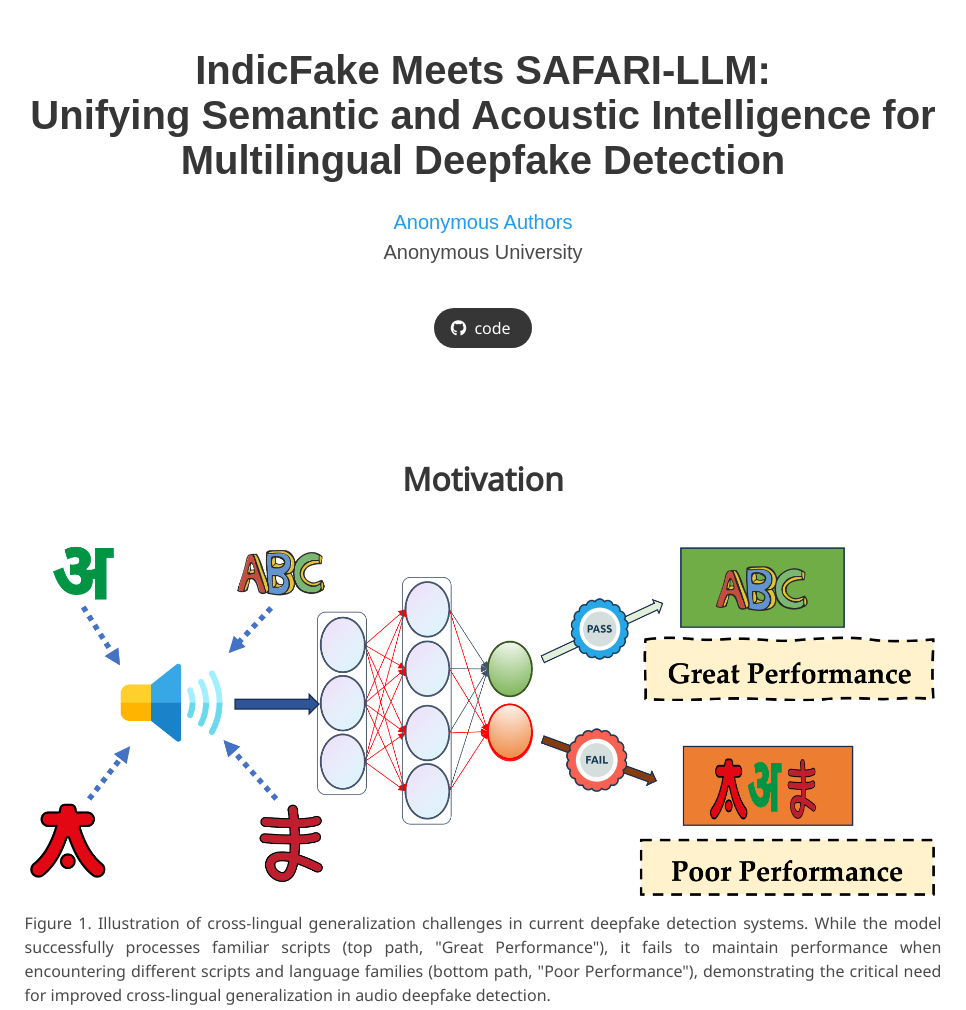
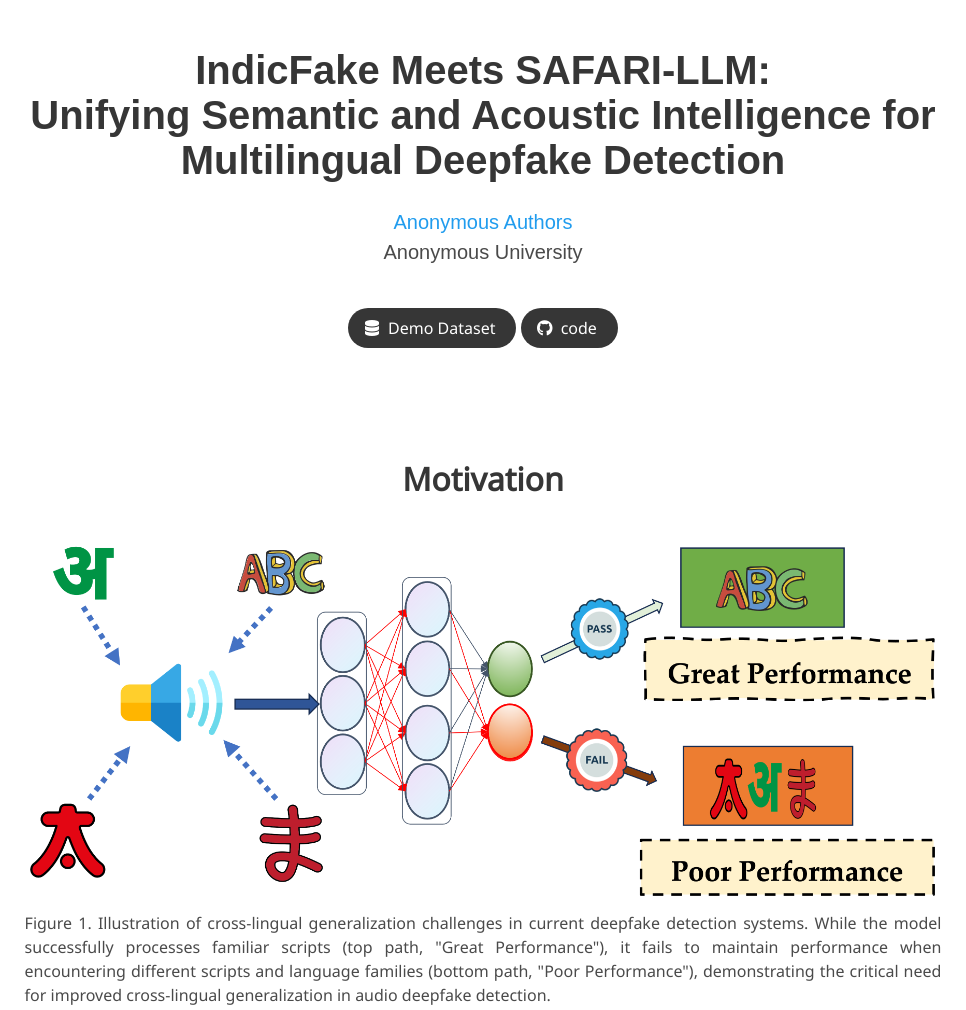
Before and after one commit to anonymousillusion/indicfake, a plain HTML site: page index.html in a window 1280 px wide. Shown: the top 1010 px of the page, without its empty margins (157-1123 px from the left). Drawn offline with nearby package versions, Linux system fonts and the light colour scheme; some packages are replaced by stand-ins of ours; a script that the page names is missing; some icons are missing; a web font is replaced by a local one.

Commit message:
Update index.html

```diff
--- a/index.html
+++ b/index.html
@@ -96,15 +96,15 @@
 
                         <div class="column has-text-centered">
                             <div class="publication-links">
-                                <!-- <span class="link-block">
-                                    <a href="https://arxiv.org/abs/2501.10360"
+                                <span class="link-block">
+                                    <a href="https://drive.google.com/drive/folders/1X6fR1zg2wbCcaWQBItpZnW11pmAjSBcl?usp=drive_link"
                                         class="external-link button is-normal is-rounded is-dark">
                                         <span class="icon">
-                                            <i class="ai ai-arxiv"></i>
+                                            <i class="fas fa-database"></i>
                                         </span>
-                                        <span>arXiv</span>
+                                        <span>Demo Dataset</span>
                                     </a>
-                                </span> -->
+                                </span>
                                 <span class="link-block">
                                     <a href="https://anonymous.4open.science/r/SAFARILLM-0E73/readme.md"
                                         class="external-link button is-normal is-rounded is-dark">
```
